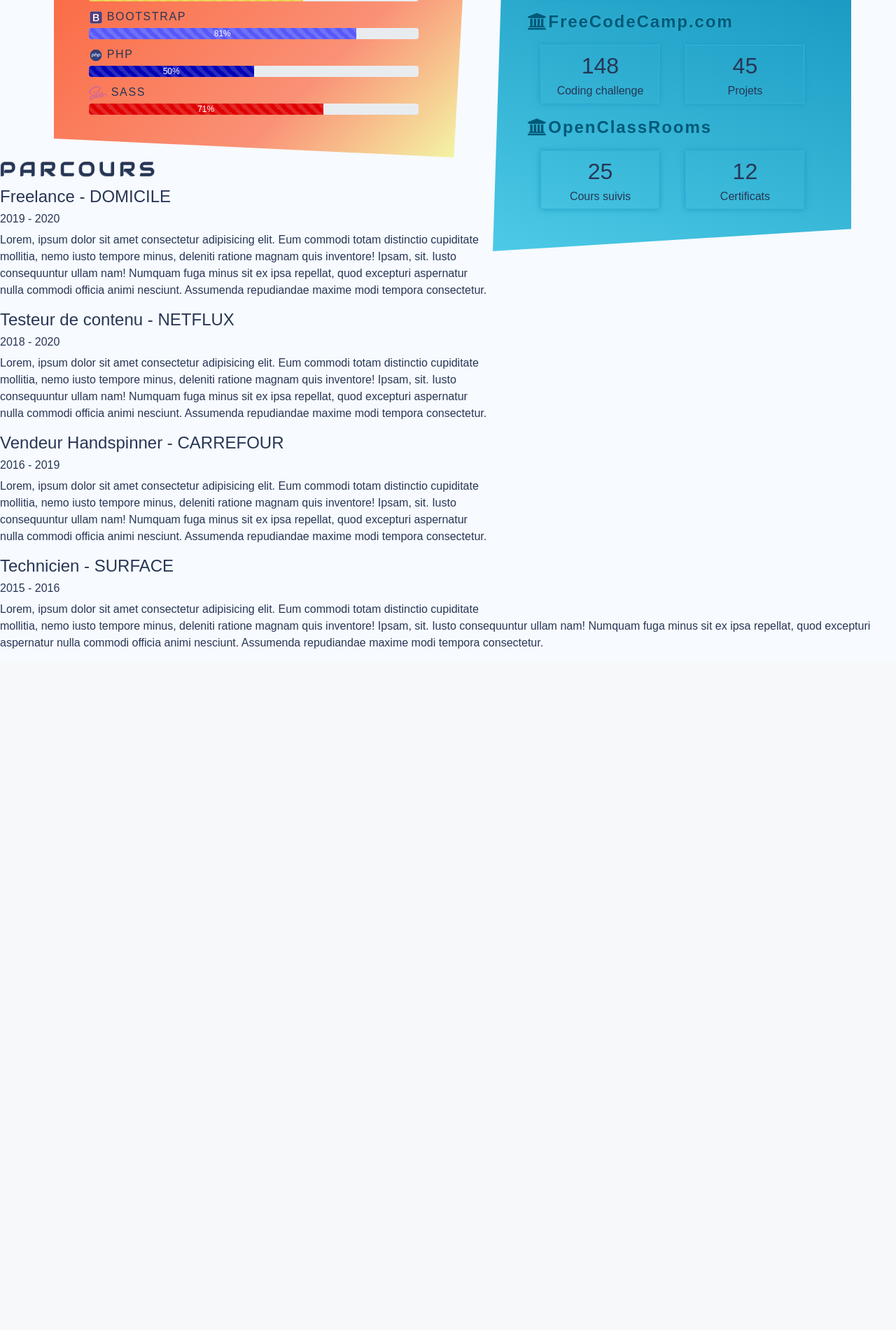
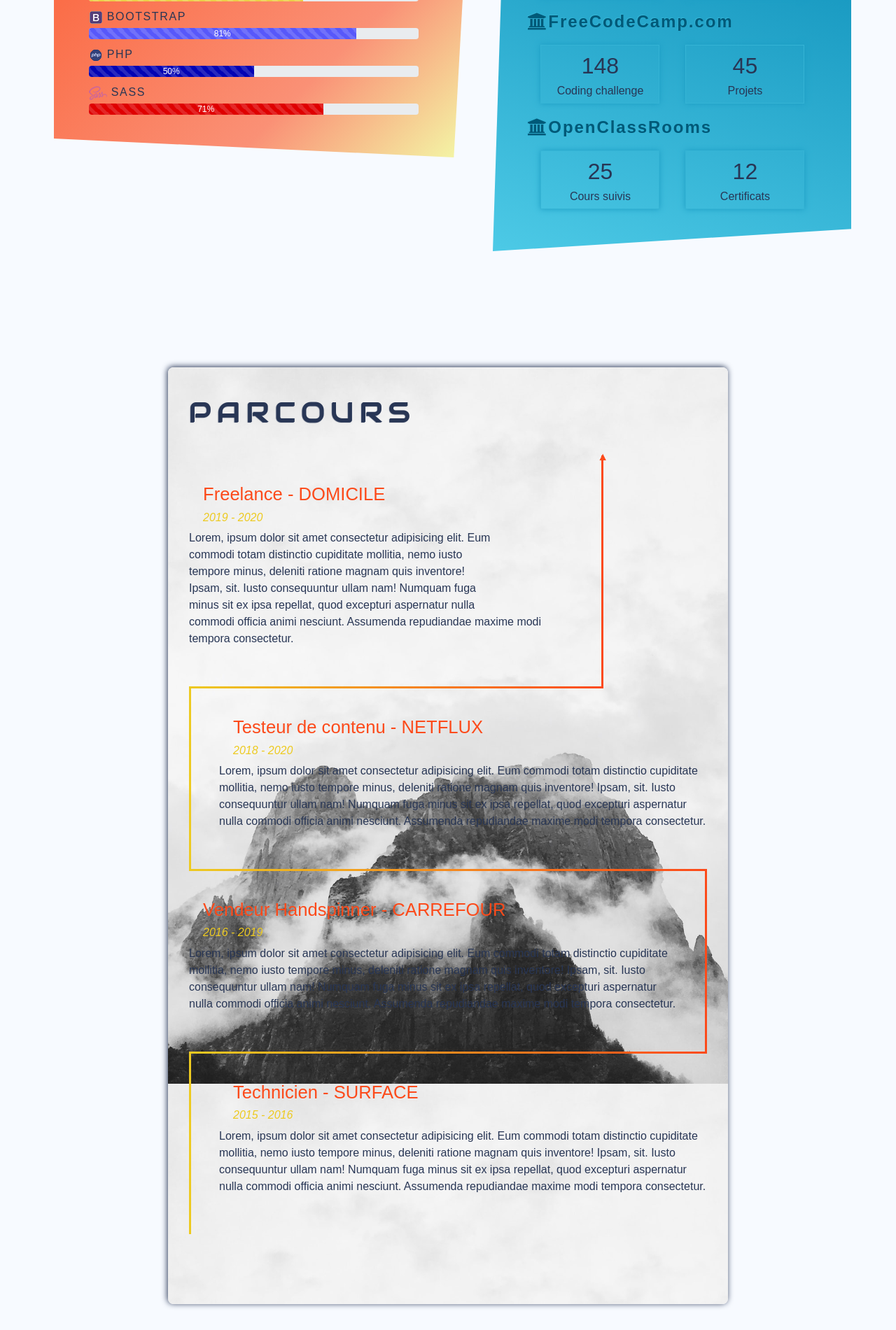
Before and after one commit to HenriBresteau/CurriVitae, a PHP site: page / in a window 1280 px wide. Shown: the part 1135-3036 px from the top of the page at 70% size. Before the commit the page ends 2062 px from the top, so only its background shows below. Run offline with PHP 8.4, Linux system fonts and the light colour scheme; some web fonts are replaced.

Commit message:
style Parcours timeline

```diff
--- a/style.css
+++ b/style.css
@@ -176,3 +176,63 @@ padding: 20px 0 0 0;
 .data-span {
     font-size: 1.8em;
 }
+
+/* PARCOURS */
+#parcours {
+    max-width: 800px;
+    margin: 300px auto 180px auto;
+    padding: 40px 30px 100px 30px;
+    background: url(./media/parcours.jpg) no-repeat fixed 50% 50%;
+    background-size: cover;
+    border-radius: 8px;
+    box-shadow: -1px -1px 8px #283655;
+}
+#parcours h3 {
+    font-size: 2.5em;
+    padding-bottom: 30px;
+}
+#parcours h4 {
+    font-size: 1.6em;
+    color: #fc4a1a;
+    margin-left: 20px;
+}
+#parcours h6 {
+    font-style: italic;
+    color: #edCA21;
+    margin-left: 20px;
+}
+#parocours p {
+    line-height: 1.9em;
+}
+.timeline {
+    border-top: 3px solid;
+    border-image: linear-gradient(to right, #edCA21,#fc4a1a );
+    border-image-slice: 1;
+    margin:0;
+    padding: 40px;
+    position: relative;
+}
+.timeline:nth-child(1):after{
+    content: '▲';
+    color: #fc4a1a;
+    position: absolute;
+    top:-10px;
+    right: -10px;
+    box-sizing: content-box !important;
+}
+.timeline:nth-child(1){
+    border-bottom: 3px solid;
+    border-top: none;
+    width: 80%;
+}
+.timeline:nth-child(2){
+    border-top: none;
+}
+.timeline:nth-child(odd){
+    border-right: 3px solid;
+    padding-left: 0;
+}
+.timeline:nth-child(even){
+    border-left: 3px solid;
+    padding-right: 0;
+}
```
